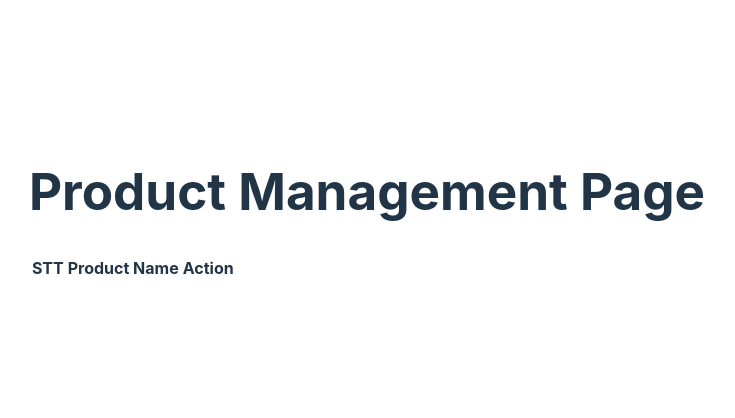
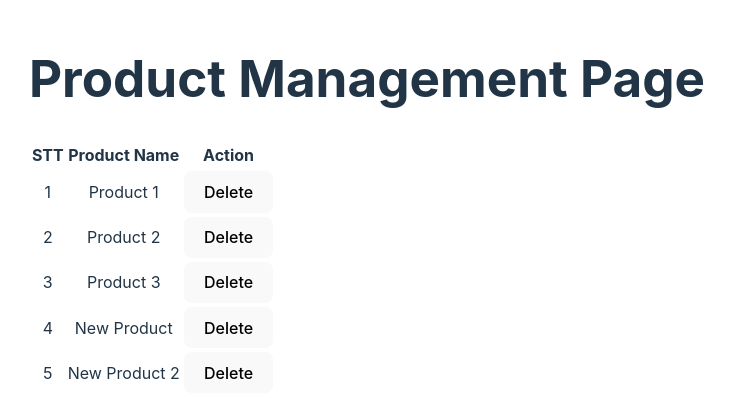
Before and after one commit to sontv8/wd18409-ts, a React (Vite) app: page /admin/product in a window 1280 px wide. Shown: the part 194-612 px from the top of the page, without its empty margins (273-1008 px from the left). Built offline with nearby package versions, Linux system fonts and the light colour scheme; data requests are answered from the project's data file.

Commit message:
delete product

```diff
--- a/db.json
+++ b/db.json
@@ -19,10 +19,6 @@
     {
       "id": "190d",
       "name": "New Product 2"
-    },
-    {
-      "id": "4f42",
-      "name": "New Product 3"
     }
   ]
 }
--- a/src/App.tsx
+++ b/src/App.tsx
@@ -19,15 +19,7 @@ function App() {
   //   getData()
   // },[])
 
-  // const onHandleRemove = (id) => {
-  //   if(confirm("Ban co chac chan muon xoa khong?")){
-  //     fetch(`http://localhost:3000/products/${id}`,{
-  //       method: 'DELETE'
-  //     })
-  //     const newProductList = products.filter((item)=> item.id != id)
-  //     setProduct(newProductList)
-  //   }
-  // }
+
 
   // const {register, handleSubmit, reset } = useForm()
   // const onHandleSubmit = async(data) => {
@@ -58,11 +50,21 @@ function App() {
     getData()
   },[])
 
+  const onHandleRemove = (id:any) => {
+    if(confirm("Ban co chac chan muon xoa khong?")){
+      fetch(`http://localhost:3000/products/${id}`,{
+        method: 'DELETE'
+      })
+      const newProductList = products.filter((item)=> item.id != id)
+      setProducts(newProductList)
+    }
+  }
+
   return (
     <>
       <Routes>
         <Route path='/admin' element={<Dashboard/>}/>
-        <Route path='/admin/product' element={<ProductManagement products={products}/>}/>
+        <Route path='/admin/product' element={<ProductManagement products={products} onHandleRemove={onHandleRemove}/>}/>
         <Route path='/admin/product/add' element={<AddProduct/>}/>
       </Routes>
     </>
--- a/src/pages/ProductManagement.tsx
+++ b/src/pages/ProductManagement.tsx
@@ -1,6 +1,7 @@
 const ProductManagement = (props:any) => {
-    const {products} = props
-    console.log(products);
+    // console.log(props.onHandleRemove);
+
+    const {products, onHandleRemove} = props
 
     return (
         <div>
@@ -14,7 +15,17 @@ const ProductManagement = (props:any) => {
                     </tr>
                 </thead>
                 <tbody>
-
+                    {products.map((item:any,index:any) => {
+                        return (
+                            <tr key={item.id}>
+                                <td>{index + 1}</td>
+                                <td>{item.name}</td>
+                                <td>
+                                    <button onClick={() => onHandleRemove(item.id)}>Delete</button>
+                                </td>
+                            </tr>
+                        )
+                    })}
                 </tbody>
             </table>
         </div>
```
